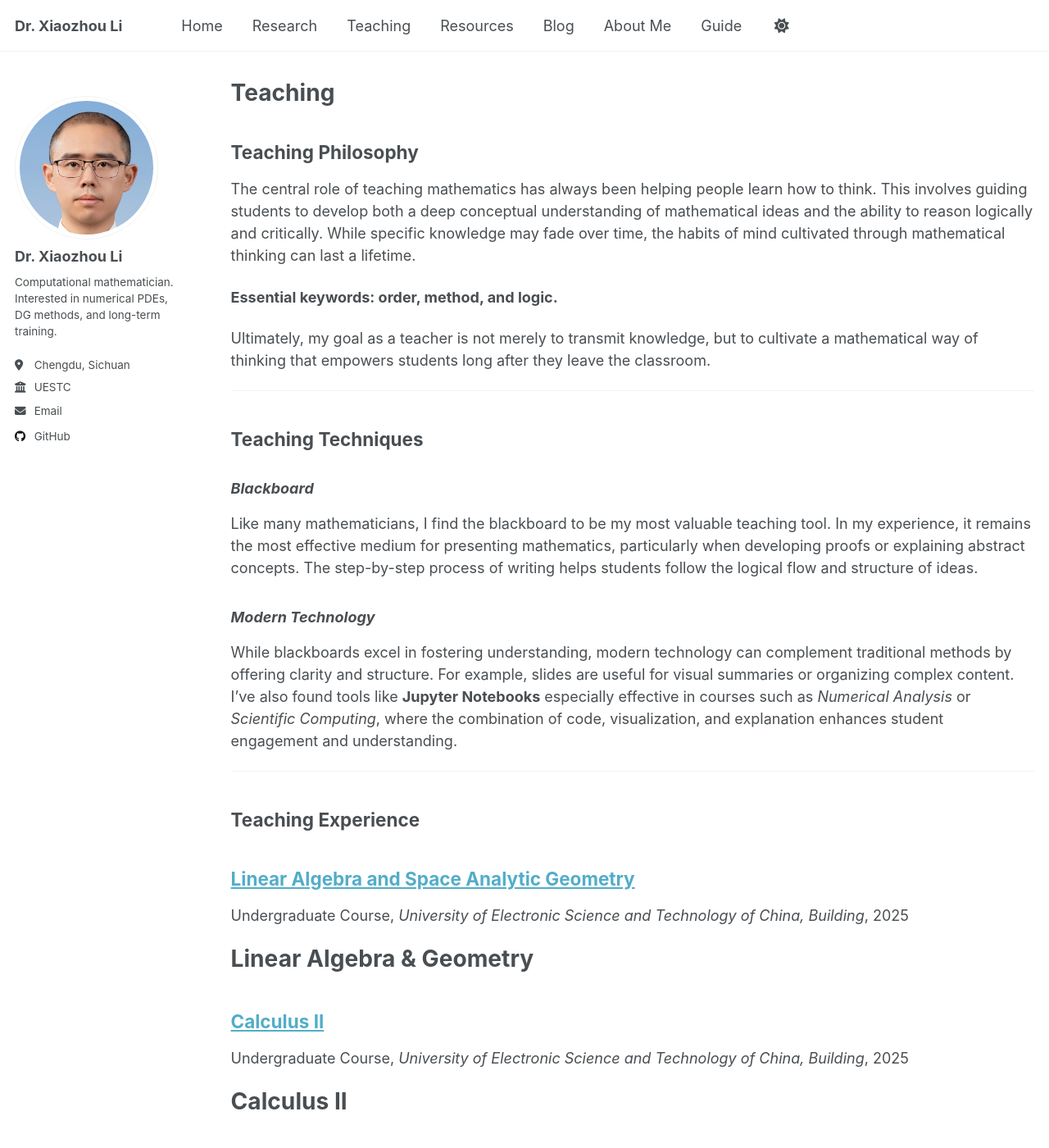
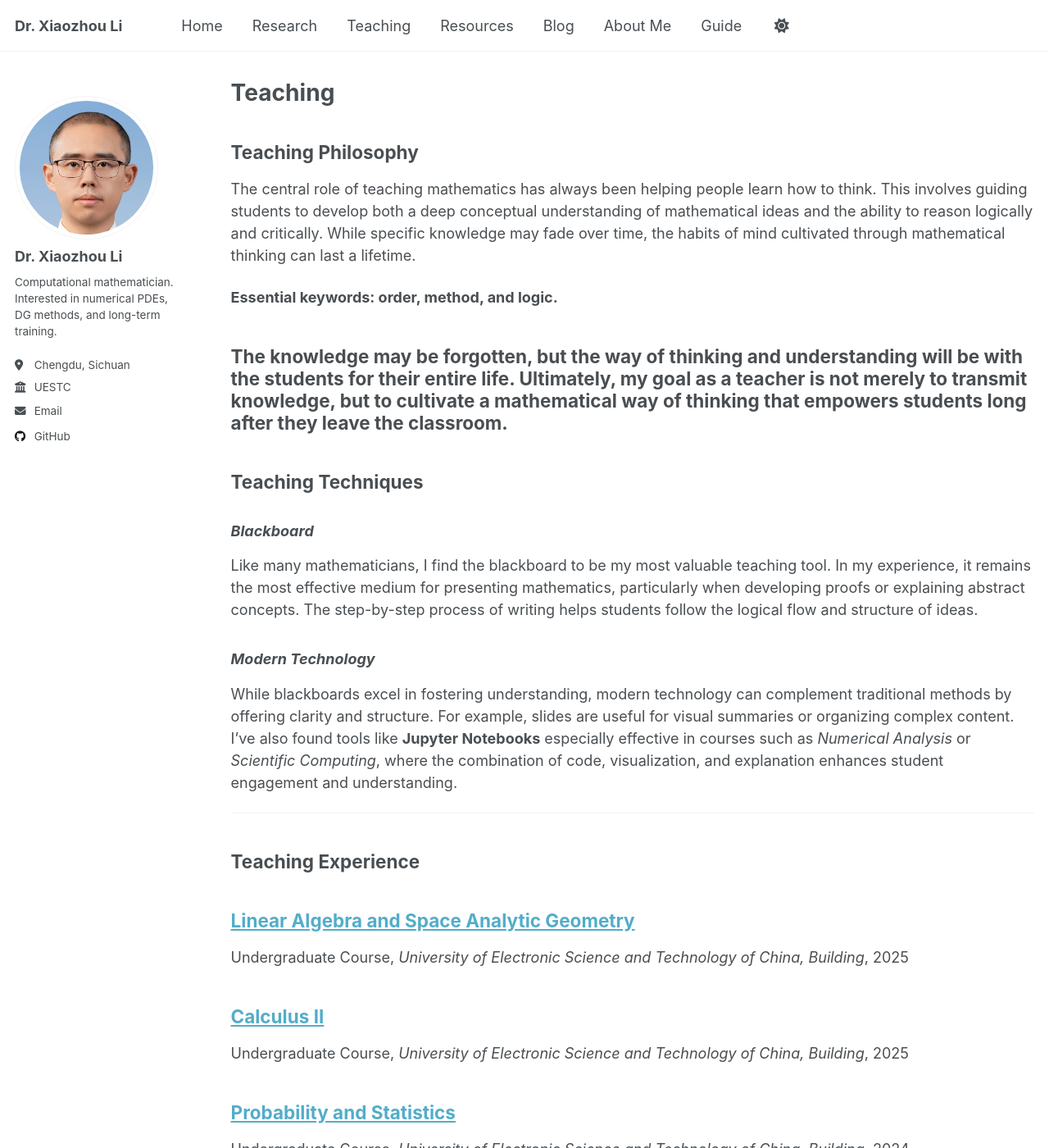
Before and after one commit to xiaozhouli/xiaozhouli.github.io, a Jekyll site: the page built from _pages/teaching.md, in a window 1280 px wide and 1400 px high. Shown: the whole window at 82% size. Built offline with Jekyll 4.4.1, drawn with Linux system fonts in a browser that asks for light colours; some of the changed text lies outside the part shown.

Commit message:
not show excerpt in teaching

```diff
--- /dev/null
+++ b/_includes/archive-single-teaching.html
@@ -0,0 +1,90 @@
+{% include base_path %}
+
+{% if post.header.teaser %}
+  {% capture teaser %}{{ post.header.teaser }}{% endcapture %}
+{% else %}
+  {% assign teaser = site.teaser %}
+{% endif %}
+
+{% if post.id %}
+  {% assign title = post.title | markdownify | remove: "<p>" | remove: "</p>" %}
+{% else %}
+  {% assign title = post.title %}
+{% endif %}
+
+<div class="{{ include.type | default: "list" }}__item">
+  <article class="archive__item" itemscope itemtype="http://schema.org/CreativeWork">
+    {% if include.type == "grid" and teaser %}
+      <div class="archive__item-teaser">
+        <img src=
+          {% if teaser contains "://" %}
+            "{{ teaser }}"
+          {% else %}
+            "{{ teaser | prepend: "/images/" | prepend: base_path }}"
+          {% endif %}
+          alt="">
+      </div>
+    {% endif %}
+
+    <h2 class="archive__item-title" itemprop="headline">
+      {% if post.link %}
+        <a href="{{ post.link }}">{{ title }}</a> <a href="{{ base_path }}{{ post.url }}" rel="permalink"><i class="fa fa-link" aria-hidden="true" title="permalink"></i><span class="sr-only">Permalink</span></a>
+      {% else %}
+        <a href="{{ base_path }}{{ post.url }}" rel="permalink">{{ title }}</a>
+      {% endif %}
+    </h2>
+
+    {% if post.read_time %}
+      <p class="page__meta"><i class="fa fa-clock" aria-hidden="true"></i> {% include read-time.html %}</p>
+    {% endif %}
+
+        {% if post.collection == 'teaching' %}
+          <p> {{ post.type }}, <i>{{ post.venue }}</i>, {{ post.date | default: "1900-01-01" | date: "%Y" }} </p>
+        {% elsif post.collection == 'publications' %}
+          <p>Published in <i>{{ post.venue }}</i>, {{ post.date | default: "1900-01-01" | date: "%Y" }} </p>
+        {% elsif post.date %}
+         <p class="page__date"><strong><i class="fa fa-fw fa-calendar" aria-hidden="true"></i> {{ site.data.ui-text[site.locale].date_label | default: "Published:" }}</strong> <time datetime="{{ post.date | default: "1900-01-01" | date_to_xmlschema }}">{{ post.date | default: "1900-01-01" | date: "%B %d, %Y" }}</time></p>
+        {% endif %}
+
+    {% unless post.collection == 'teaching' %}
+      {% if post.excerpt and site.read_more != 'enabled' %}
+        <p class="archive__item-excerpt" itemprop="description">{{ post.excerpt | markdownify }}</p>
+      {% elsif post.excerpt and site.read_more == 'enabled' %}
+        <p class="archive__item-excerpt" itemprop="description">
+          <p>{{ post.excerpt | markdownify | remove: '<p>' | remove: '</p>' }}
+            <strong><a href="{{ base_path }}{{ post.url }}" rel="permalink"> Read more</a></strong>
+          </p>
+        </p>
+      {% endif %}
+    {% endunless %}
+
+    {% if post.citation and post.paperurl and post.slidesurl and post.bibtexurl %}
+      <p>Recommended citation: {{ post.citation }}<br /><a href="{{ post.paperurl }}">Download Paper</a> | <a href="{{ post.slidesurl }}">Download Slides</a> | <a href="{{ post.bibtexurl }}">Download Bibtex</a></p>
+    {% elsif post.citation and post.paperurl and post.slidesurl %}
+      <p>Recommended citation: {{ post.citation }}<br /><a href="{{ post.paperurl }}">Download Paper</a> | <a href="{{ post.slidesurl }}">Download Slides</a></p>
+    {% elsif post.citation and post.paperurl and post.bibtexurl %}
+      <p>Recommended citation: {{ post.citation }}<br /><a href="{{ post.paperurl }}">Download Paper</a> | <a href="{{ post.bibtexurl }}">Download Bibtex</a></p>
+    {% elsif post.citation and post.paperurl %}
+      <p>Recommended citation: {{ post.citation }}<br /><a href="{{ post.paperurl }}">Download Paper</a></p>
+    {% elsif post.citation and post.slidesurl and post.bibtexurl %}
+      <p>Recommended citation: {{ post.citation }}<br /><a href="{{ post.slidesurl }}">Download Slides</a> | <a href="{{ post.bibtexurl}}">Download Bibtex</a></p>
+    {% elsif post.citation and post.slidesurl %}
+      <p>Recommended citation: {{ post.citation }}<br /><a href="{{ post.slidesurl }}">Download Slides</a></p>
+    {% elsif post.citation and post.bibtexurl %}
+      <p>Recommended citation: {{ post.citation }}<br /><a href="{{ post.bibtexurl }}">Download Bibtex</a></p>
+    {% elsif post.citation %}
+      <p>Recommended citation: {{ post.citation }}</p>
+    {% elsif post.paperurl and post.bibtexurl %}
+      <p><a href=" {{ post.paperurl }} ">Download Paper</a> | <a href="{{ post.bibtexurl }}">Download Bibtex</a></p>
+    {% elsif post.paperurl %}
+      <p><a href=" {{ post.paperurl }} ">Download Paper</a></p>
+    {% elsif post.slidesurl and post.bibtexurl %}
+      <p><a href="{{ post.slidesurl }}">Download Slides</a> | <a href="{{ post.bibtexurl }}">Download Bibtex</a></p>
+    {% elsif post.slidesurl %}
+      <p><a href="{{ post.slidesurl }}">Download Slides</a></p>
+    {% elsif post.bibtexurl %}
+      <p><a href="{{ post.bibtexurl }}">Download Bibtex</a></p>
+    {% endif %}
+
+  </article>
+</div>
--- a/_pages/teaching.md
+++ b/_pages/teaching.md
@@ -13,8 +13,8 @@ The central role of teaching mathematics has always been helping people learn ho
 
 **Essential keywords: order, method, and logic.**
 
-Ultimately, my goal as a teacher is not merely to transmit knowledge, but to cultivate a mathematical way of thinking that empowers students long after they leave the classroom.
 
+The knowledge may be forgotten, but the way of thinking and understanding will be with the students for their entire life. Ultimately, my goal as a teacher is not merely to transmit knowledge, but to cultivate a mathematical way of thinking that empowers students long after they leave the classroom.
 ---
 
 ## Teaching Techniques
@@ -31,5 +31,5 @@ While blackboards excel in fostering understanding, modern technology can comple
 ## Teaching Experience
 
 {% for post in site.teaching reversed %}
-  {% include archive-single.html %}
+  {% include archive-single-teaching.html %}
 {% endfor %}
```
Also changed, not shown: _teaching/2025-spring-teaching-2.md (+1 -0 lines).
